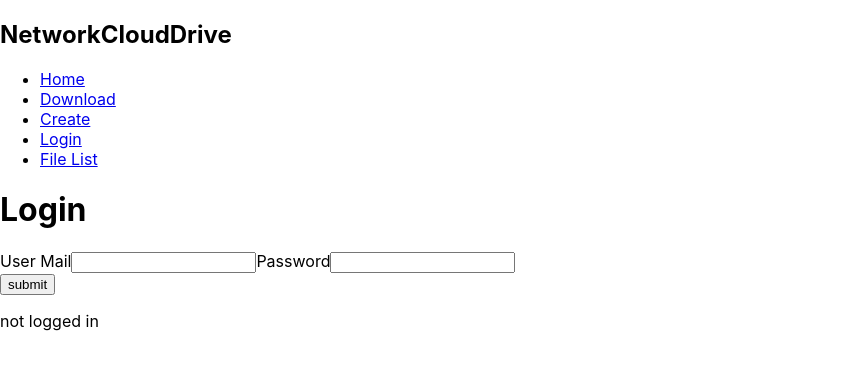
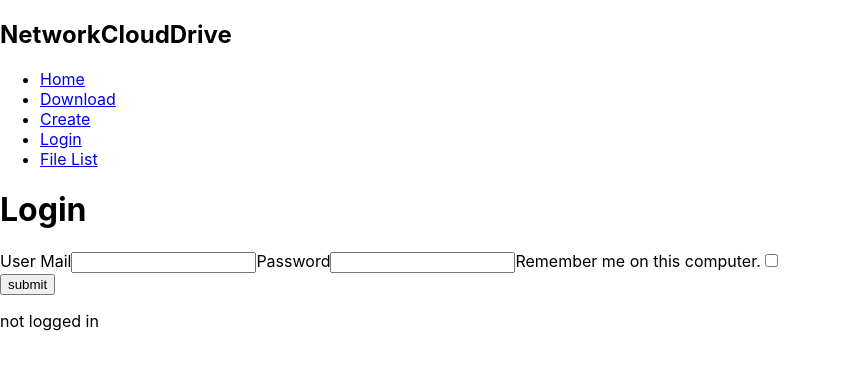
Before and after one commit to Aksellercan/NetworkCloudDriveReactOld, a React (Create React App) app: page /login in a window 1280 px wide. Shown: the top 370 px of the page, without its empty margins (0-841 px from the left). Built offline with nearby package versions, Linux system fonts and the light colour scheme.

Commit message:
add remember me toggle

```diff
--- a/src/Components/FileList.tsx
+++ b/src/Components/FileList.tsx
@@ -2,11 +2,11 @@ import { useState, useEffect, useRef } from "react";
 import { convertToNumber } from "../Functions/Numbers";
 import { downloadFile } from "../Functions/DownloadFile";
 import no_thumbnail_file from "../Media/no_thumbnail_file.jpg"
-import { NavigationHistory } from "../Functions/NavigationHistory";
+// import { NavigationHistory } from "../Functions/NavigationHistory";
 
 export function FileList() {
     const [getfolderId, setFolderId] = useState(0);
-    const navHistory: NavigationHistory = new NavigationHistory();
+    // const navHistory: NavigationHistory = new NavigationHistory();
     const ref = useRef(null);
 
     function handleFolderIdChange(e: React.ChangeEvent<HTMLInputElement>) {
@@ -15,7 +15,7 @@ export function FileList() {
 
     async function resetList(folderid: number) {
         setFolderId(folderid);
-        navHistory.pushToHistory(folderid);
+        // navHistory.pushToHistory(folderid);
         const outer_div = document.getElementById("list-outer")!;
         outer_div.removeChild(outer_div.firstChild!);
         outer_div.removeChild(outer_div.firstChild!);
--- a/src/Pages/Login.tsx
+++ b/src/Pages/Login.tsx
@@ -1,4 +1,4 @@
-import {
+import React, {
     EventHandler,
     ReactEventHandler,
     SetStateAction,
@@ -7,6 +7,7 @@ import {
 
 export function Login() {
     const [mail, setMail] = useState("");
+    const [remember_me, setRemember_me] = useState("");
     const [password, setPassword] = useState("");
     const [userState, setUserState] = useState("not logged in");
 
@@ -16,6 +17,10 @@ export function Login() {
 
     function handlePasswordChange(e: React.ChangeEvent<HTMLInputElement>) {
         setPassword(e.currentTarget.value);
+    }
+
+    function handleRememberMe(e: React.ChangeEvent<HTMLInputElement>) {
+        setRemember_me(e.currentTarget.value);
     }
 
     async function checkConnection() {
@@ -35,13 +40,14 @@ export function Login() {
     }
 
     async function loginForm() {
-        console.log(`username ${mail} password ${password}`);
+        console.log(`username ${mail} password ${password} remember me ${remember_me}`);
 
         const response = await fetch(`${process.env.REACT_APP_API_URL}/login`, {
             method: "POST",
             body: new URLSearchParams({
                 username: mail,
                 password: password,
+                remember_me: remember_me
             }),
             credentials: "include",
         })
@@ -83,6 +89,10 @@ export function Login() {
                         required
                     />
                 </label>
+                <label>
+                    Remember me on this computer.
+                    <input type="checkbox" name="remember-me" onChange={handleRememberMe}/>
+                </label>
             </form>
             <button onClick={loginForm}>submit</button>
             <p>{userState}</p>
```
